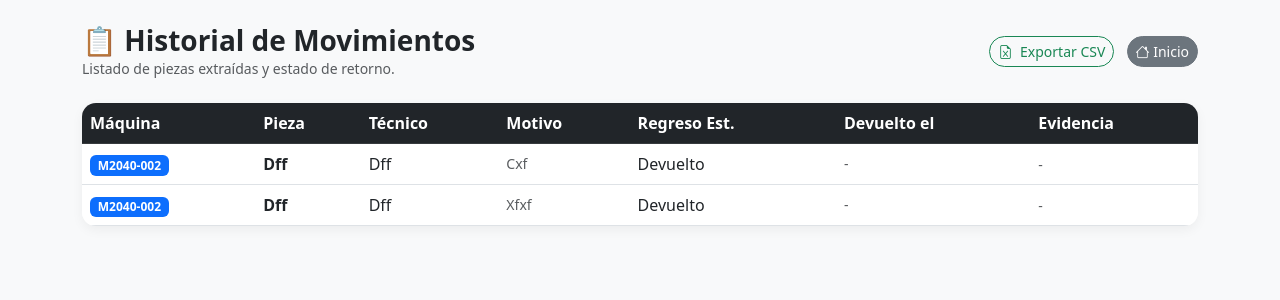
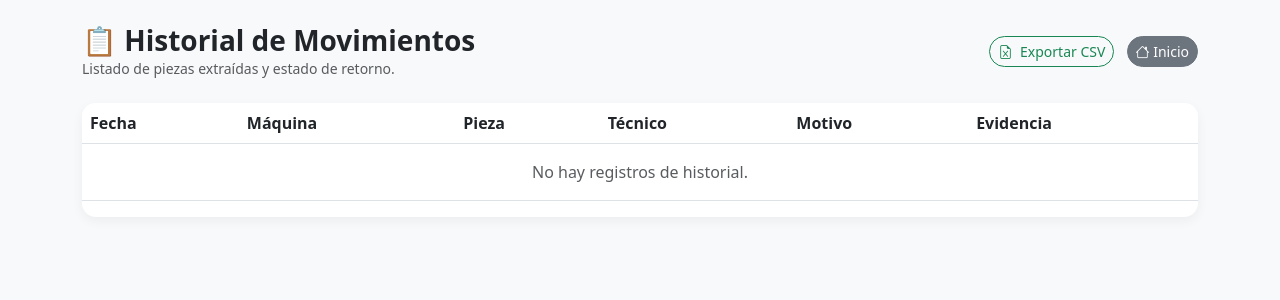
Before and after one commit to bryanyael/inventario-taller, a Flask app: page /registros in a window 1280 px wide. Shown: the top 300 px of the page. Run offline with Flask 3, Linux system fonts and the light colour scheme; data comes from the database, SQL or seed files in the repository.

Commit message:
Update registros.html

```diff
--- a/templates/registros.html
+++ b/templates/registros.html
@@ -27,51 +27,62 @@
 
         <div class="card card-custom bg-white overflow-hidden">
             <div class="table-responsive">
-                <table class="table table-hover align-middle mb-0">
-                    <thead class="table-dark">
+                <table class="table table-hover align-middle">
+    <thead>
         <tr>
+            <th>Fecha</th>
             <th>Máquina</th>
             <th>Pieza</th>
             <th>Técnico</th>
             <th>Motivo</th>
-                            <th>Regreso Est.</th>
-                            <th>Devuelto el</th>
             <th>Evidencia</th>
         </tr>
     </thead>
     <tbody>
-                        {% for r in registros %}
+        {% for reg in historial %}
         <tr>
-                            <!-- Soporta tanto sintaxis de objeto r.columna como índice r[0] -->
-                            <td><span class="badge bg-primary">{{ r.maquina_codigo if r.maquina_codigo is defined else r[1] }}</span></td>
-                            <td class="fw-bold">{{ r.pieza_nombre if r.pieza_nombre is defined else r[3] }}</td>
-                            <td>{{ r.tecnico if r.tecnico is defined else r[4] }}</td>
-                            <td class="text-muted small">{{ r.motivo if r.motivo is defined else r[5] }}</td>
-                            <td>{{ r.fecha_regreso if r.fecha_regreso is defined else r[6] }}</td>
-                            <td class="small text-muted">
-                                {% set devuelto_val = r.fecha_devuelto if r.fecha_devuelto is defined else r[8] %}
-                                {{ devuelto_val if devuelto_val else '-' }}
-                            </td>
+            <td>{{ reg.fecha_registro }}</td>
+            <td><span class="badge bg-secondary">{{ reg.maquina_codigo }}</span></td>
+            <td>{{ reg.pieza_nombre }}</td>
+            <td>{{ reg.tecnico }}</td>
+            <td>{{ reg.motivo }}</td>
             <td>
-                                {% set foto_val = r.foto_evidencia if r.foto_evidencia is defined else r[9] %}
-                                {% if foto_val %}
-                                    <a href="{{ foto_val }}" target="_blank" class="btn btn-sm btn-outline-primary rounded-pill">
-                                        📸 Ver
+                {% if reg.foto_evidencia %}
+                    <!-- Botón para abrir el Modal de la imagen -->
+                    <button type="button" class="btn btn-sm btn-outline-info rounded-pill" data-bs-toggle="modal" data-bs-target="#modalFoto{{ loop.index }}">
+                        <i class="bi bi-image me-1"></i> Ver Foto
+                    </button>
+
+                    <!-- Modal / Ventana Emergente con la Foto -->
+                    <div class="modal fade" id="modalFoto{{ loop.index }}" tabindex="-1" aria-hidden="true">
+                        <div class="modal-dialog modal-dialog-centered modal-lg">
+                            <div class="modal-content">
+                                <div class="modal-header bg-dark text-white">
+                                    <h5 class="modal-title">📷 Evidencia - {{ reg.maquina_codigo }}</h5>
+                                    <button type="button" class="btn-close btn-close-white" data-bs-dismiss="modal" aria-label="Close"></button>
+                                </div>
+                                <div class="modal-body text-center p-3 bg-light">
+                                    <!-- Muestra la imagen desde la carpeta static/uploads/ -->
+                                    <img src="{{ url_for('static', filename='uploads/' + reg.foto_evidencia) }}" class="img-fluid rounded shadow" alt="Foto de Evidencia">
+                                </div>
+                                <div class="modal-footer">
+                                    <a href="{{ url_for('static', filename='uploads/' + reg.foto_evidencia) }}" target="_blank" class="btn btn-sm btn-primary">
+                                        <i class="bi bi-box-arrow-up-right me-1"></i> Abrir en tamaño completo
                                     </a>
+                                    <button type="button" class="btn btn-sm btn-secondary" data-bs-dismiss="modal">Cerrar</button>
+                                </div>
+                            </div>
+                        </div>
+                    </div>
                 {% else %}
-                                    <span class="text-muted small">-</span>
+                    <span class="text-muted small">Sin foto</span>
                 {% endif %}
             </td>
         </tr>
         {% else %}
         <tr>
-                            <td colspan="7" class="text-center py-4 text-muted">No hay registros aún.</td>
+            <td colspan="6" class="text-center py-3 text-muted">No hay registros de historial.</td>
         </tr>
         {% endfor %}
     </tbody>
 </table>
-            </div>
-        </div>
-    </div>
-</body>
-</html>
```
Lines whose indentation alone changed are shown as unchanged.
